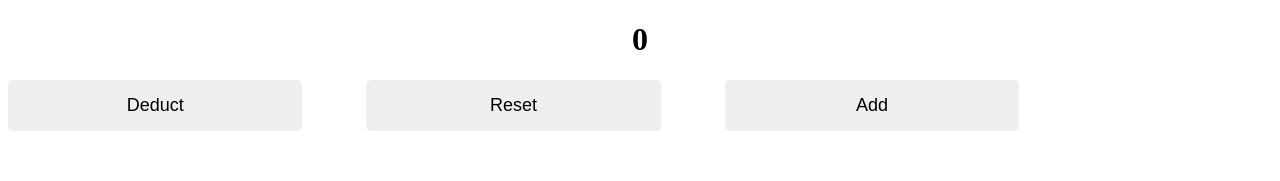
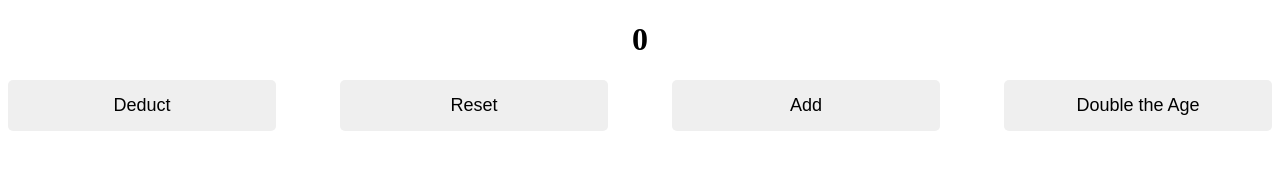
Before and after one commit to Codekazuki/smilga, a React (Create React App) app: page / in a window 1280 px wide. Shown: the top 181 px of the page. Built offline with nearby package versions, Linux system fonts and the light colour scheme.

Commit message:
new commit

```diff
--- a/src/App.css
+++ b/src/App.css
@@ -7,5 +7,5 @@
 .buttons {
   display: flex;
   gap: 4rem;
-  width: 80%;
+  justify-content: space-around;
 }
--- a/src/Counter.js
+++ b/src/Counter.js
@@ -9,6 +9,9 @@ const Counter = () => {
   let decreaseAge = () => {
     setAge(age - 1);
   };
+  let doubleAge = () => {
+    setAge(age * 2);
+  };
   let resetAge = () => {
     setAge(0);
   };
@@ -19,8 +22,10 @@ const Counter = () => {
         <button onClick={decreaseAge}>Deduct</button>
         <button onClick={resetAge}>Reset</button>
         <button onClick={increaseAge}>Add </button>
+        <button onClick={doubleAge}>Double the Age</button>
       </div>
     </div>
   );
 };
+
 export default Counter;
```
